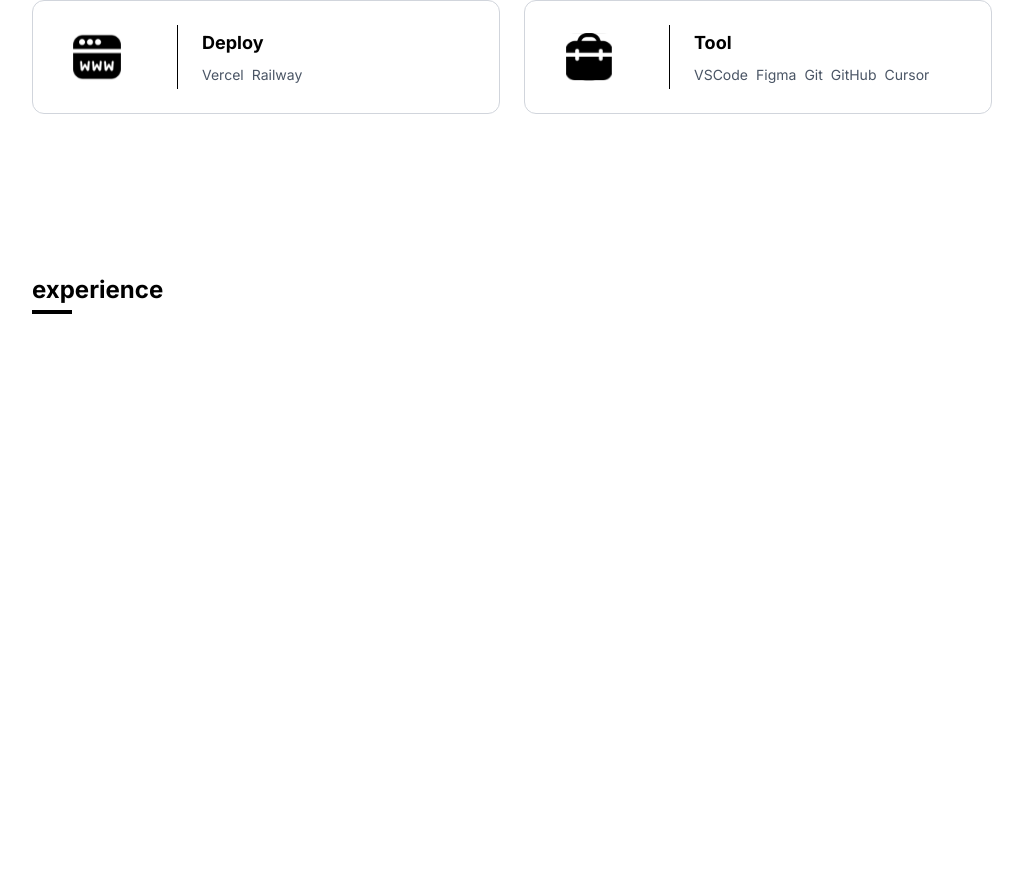
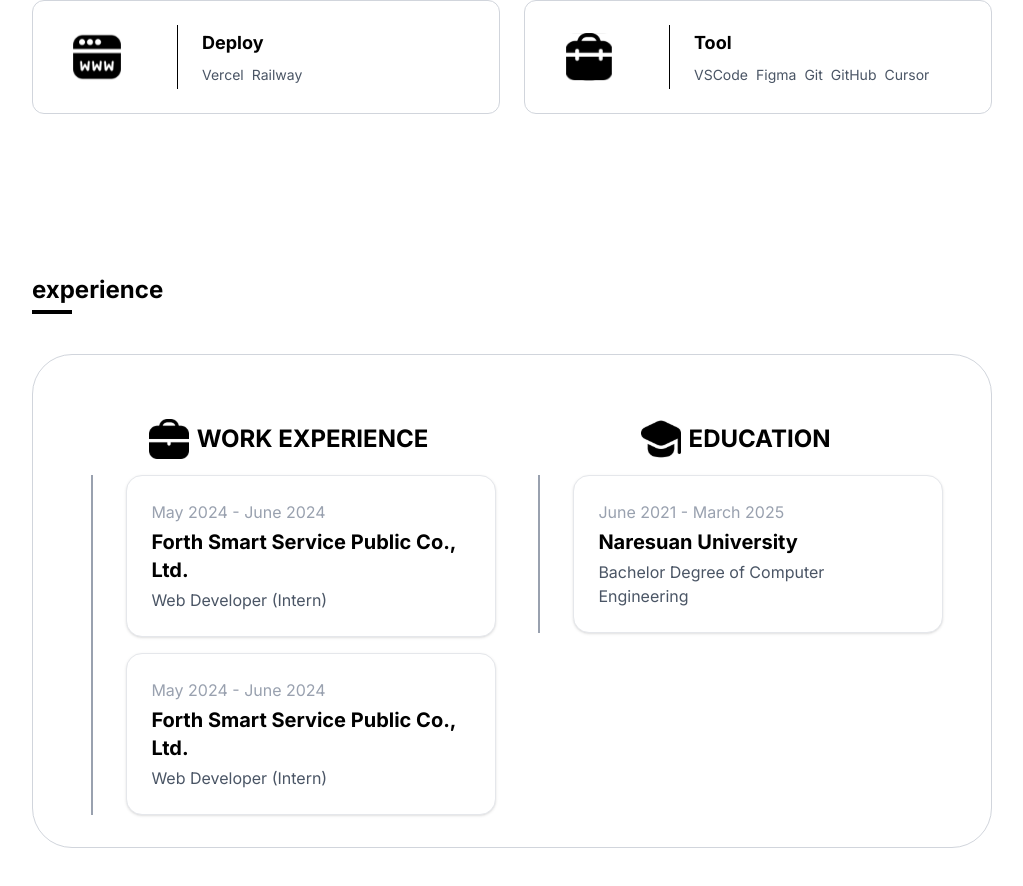
Before and after one commit to pramebt/bd-portfolio-v3, a React (Vite) app: page / in a window 1280 px wide. Shown: the part 1412-2298 px from the top of the page, without its empty margins (128-1151 px from the left). Built offline with nearby package versions, Linux system fonts and the light colour scheme.

Commit message:
Enhance ExperienceScreen layout: Add Arraydata component and adjust minimum height for improved content display.

```diff
--- /dev/null
+++ b/src/components/experience/Arraydata.jsx
@@ -0,0 +1,43 @@
+import React from 'react';
+import Expblock from './Expblock';
+import Edublock from './Edublock';
+
+const exp = [
+  {
+    date: "May 2024 - June 2024",
+    org: "Forth Smart Service Public Co., Ltd.",
+    position: "Web Developer (Intern)",
+  },
+  {
+    date: "May 2024 - June 2024",
+    org: "Forth Smart Service Public Co., Ltd.",
+    position: "Web Developer (Intern)",
+  },
+  // เพิ่มได้อีก
+];
+
+const edu = [
+  {
+    date: "June 2021 - March 2025",
+    org: "Naresuan University",
+    position: "Bachelor Degree of Computer Engineering",
+  },
+  // เพิ่มได้อีก
+];
+
+const Arraydata = () => (
+  <div className="w-full max-w-6xl flex flex-col md:flex-row gap-8 mt-8 px-2 sm:px-4">
+    <Expblock
+      icon="/assets/icons/exp.svg"
+      title="WORK EXPERIENCE"
+      items={exp}
+    />
+    <Edublock
+      icon="/assets/icons/education.svg"
+      title="EDUCATION"
+      items={edu}
+    />
+  </div>
+);
+
+export default Arraydata;
--- /dev/null
+++ b/src/components/experience/Edublock.jsx
@@ -0,0 +1,31 @@
+import React from 'react';
+
+const Edublock = ({ icon, title, items }) => (
+  <div className="flex-1 flex flex-col items-center">
+    {/* Icon + Title */}
+    <div className="flex items-center mb-2">
+      <img src={icon} alt={title} className="w-10 h-10 mr-2" />
+      <span className="font-bold text-2xl">{title}</span>
+    </div>
+    {/* Timeline + Card(s) */}
+    <div className="flex flex-row items-stretch w-full mt-2">
+      {/* Timeline */}
+      <div className="flex flex-col items-center mr-6 w-6">
+        <div className="flex-1 w-0.5 bg-gray-400" />
+        <div className="flex-1 w-0.5 bg-gray-400" />
+      </div>
+      {/* Cards */}
+      <div className="flex flex-col gap-4 w-full">
+        {items.map((item, idx) => (
+          <div key={idx} className="bg-white border border-gray-200 rounded-2xl p-4 sm:p-6 min-w-0 w-full max-w-full shadow-sm flex flex-col justify-center">
+            <div className="text-gray-400 mb-1">{item.date}</div>
+            <div className="font-bold text-xl mb-1">{item.org}</div>
+            <div className="text-gray-600">{item.position}</div>
+          </div>
+        ))}
+      </div>
+    </div>
+  </div>
+);
+
+export default Edublock;
--- /dev/null
+++ b/src/components/experience/Expblock.jsx
@@ -0,0 +1,31 @@
+import React from 'react';
+
+const Expblock = ({ icon, title, items }) => (
+  <div className="flex-1 flex flex-col items-center">
+    {/* Icon + Title */}
+    <div className="flex items-center mb-2">
+      <img src={icon} alt={title} className="w-10 h-10 mr-2" />
+      <span className="font-bold text-2xl">{title}</span>
+    </div>
+    {/* Timeline + Card(s) */}
+    <div className="flex flex-row items-stretch w-full mt-2">
+      {/* Timeline */}
+      <div className="flex flex-col items-center mr-6 w-6">
+        <div className="flex-1 w-0.5 bg-gray-400" />
+        <div className="flex-1 w-0.5 bg-gray-400" />
+      </div>
+      {/* Cards */}
+      <div className="flex flex-col gap-4 w-full">
+        {items.map((item, idx) => (
+          <div key={idx} className="bg-white border border-gray-200 rounded-2xl p-4 sm:p-6 min-w-0 w-full max-w-full shadow-sm flex flex-col justify-center">
+            <div className="text-gray-400 mb-1">{item.date}</div>
+            <div className="font-bold text-xl mb-1">{item.org}</div>
+            <div className="text-gray-600">{item.position}</div>
+          </div>
+        ))}
+      </div>
+    </div>
+  </div>
+);
+
+export default Expblock;
--- a/src/pages/ExperienceScreen.jsx
+++ b/src/pages/ExperienceScreen.jsx
@@ -1,10 +1,16 @@
 import React from 'react'
 import Header from '../components/common/Header'
+import Arraydata from '../components/experience/Arraydata'
 
 const ExperienceScreen = () => {
   return (
-    <div id='experience' className='w-full h-screen pt-20 pb-20 scroll-smooth flex flex-col'>
-        <Header text="experience" />
+    <div id='experience' className='w-full min-h-screen pt-20 pb-20 scroll-smooth flex flex-col'>
+      <Header text="experience" />
+      <div className="flex justify-center items-center w-full h-full">
+        <div className="mt-10 w-full max-w-6xl rounded-[2.5rem] border border-gray-300 p-8 bg-white">
+          <Arraydata />
+        </div>
+      </div>
     </div>
   )
 }
```
Also changed, not shown: public/assets/icons/education.svg (added), public/assets/icons/exp.svg (added).
